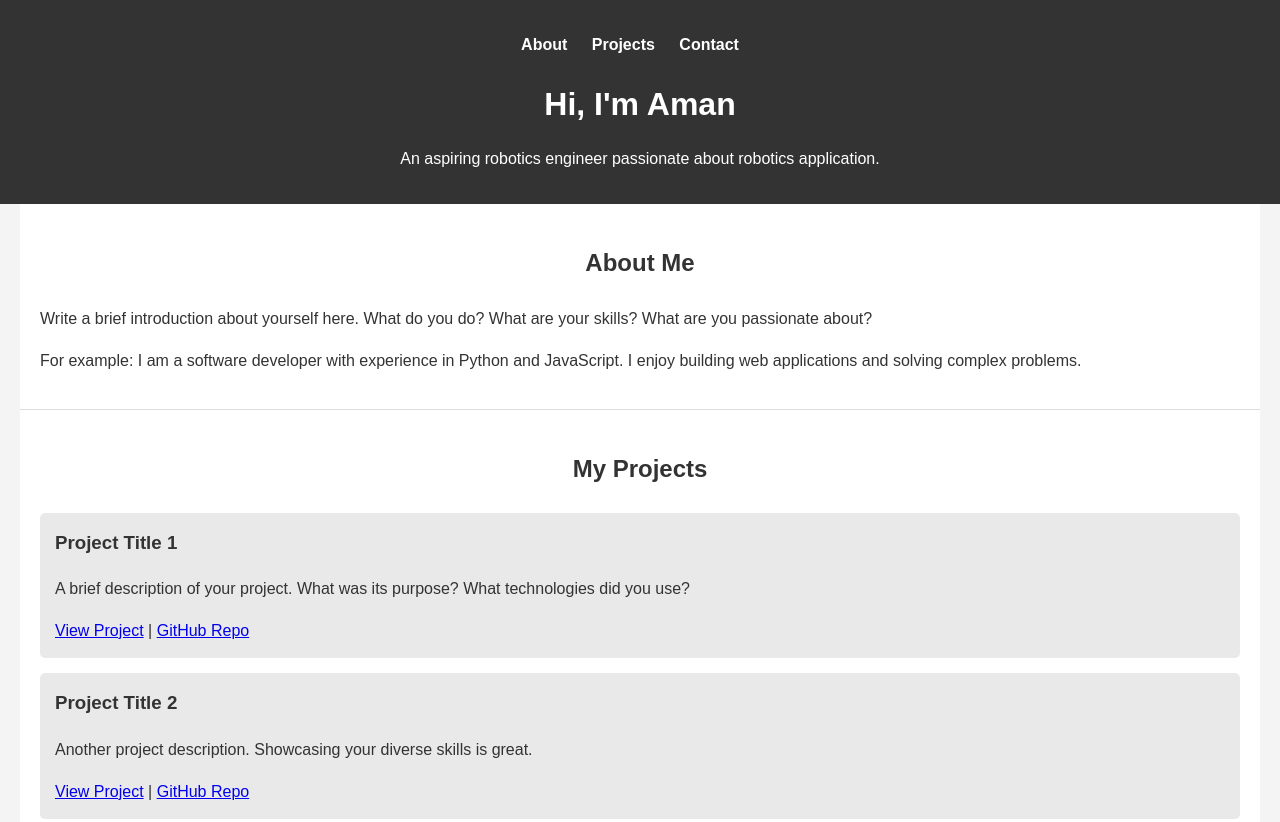
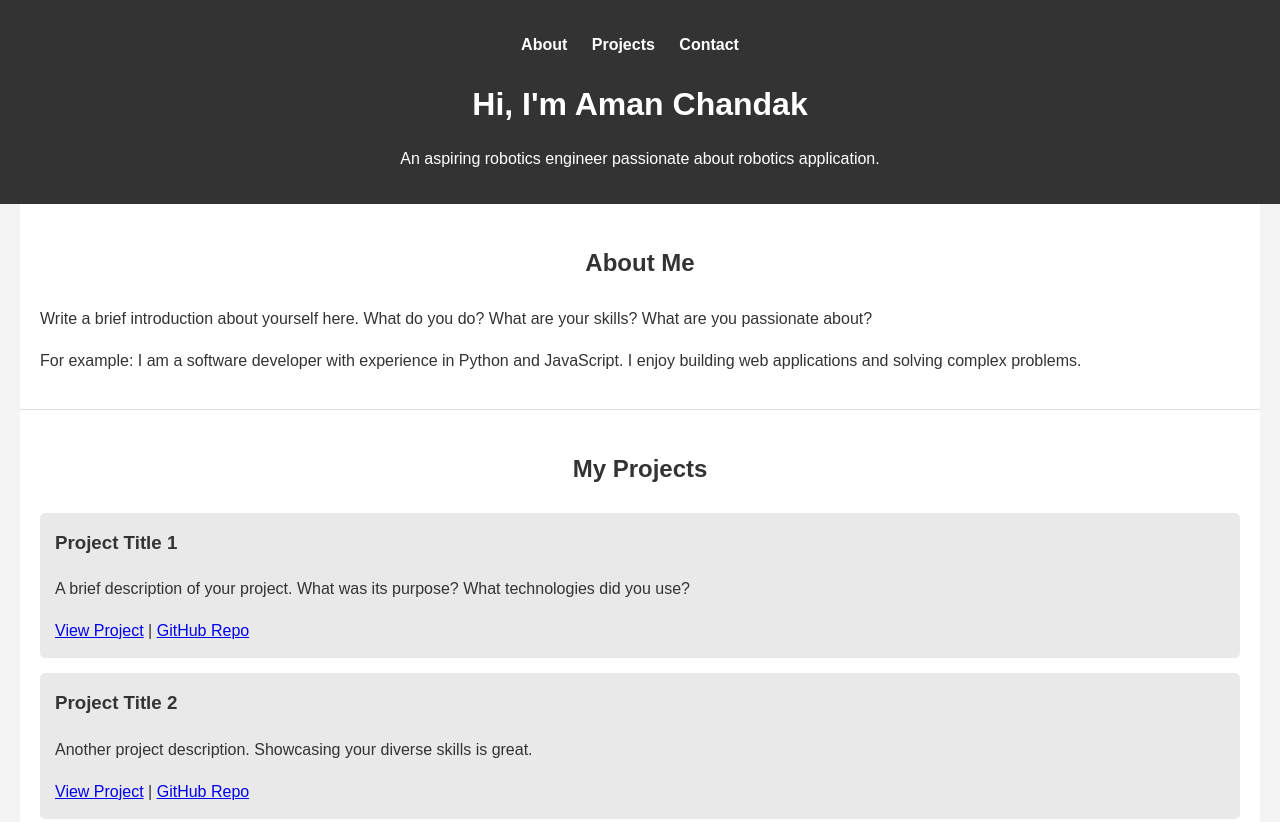
Before and after one commit to Aman-Chandak/amanchandak.github.io, a plain HTML site: page index.html in a window 1280 px wide. Shown: the top 822 px of the page. Drawn offline with Linux system fonts and the light colour scheme.

Commit message:
Added last name

```diff
--- a/index.html
+++ b/index.html
@@ -15,7 +15,7 @@
                 <li><a href="#contact">Contact</a></li>
             </ul>
         </nav>
-        <h1>Hi, I'm Aman</h1>
+        <h1>Hi, I'm Aman Chandak</h1>
         <p>An aspiring robotics engineer passionate about robotics application.</p>
     </header>
 
```
